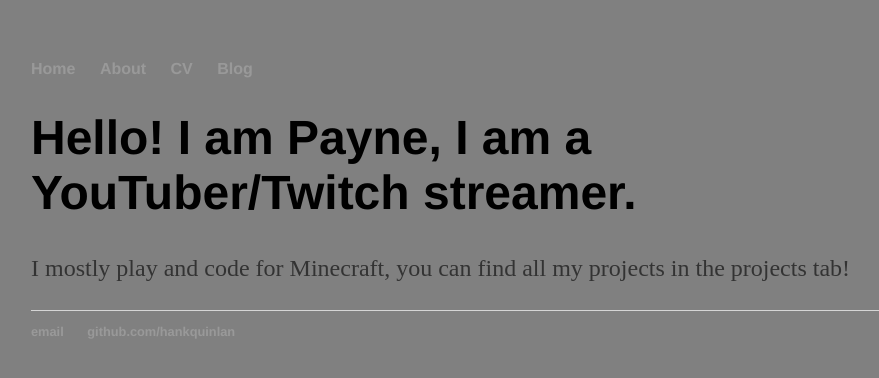
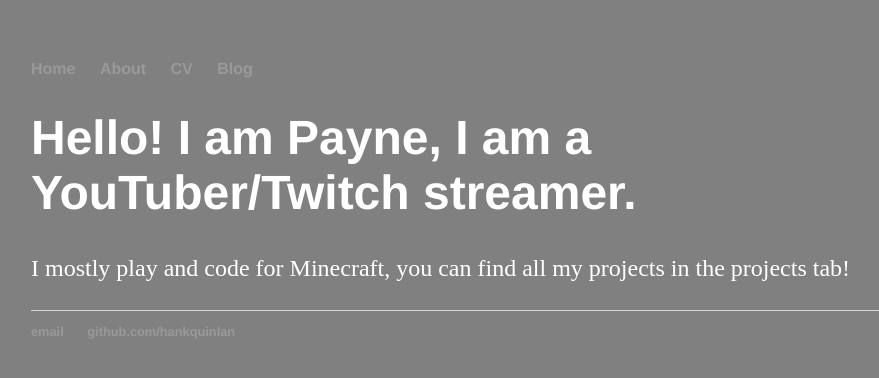
Before and after one commit to ThePayneMaster/payne.yt, a Jekyll site: the page built from index.html, in a window 1280 px wide. Shown: the top 378 px of the page, without its empty margins (161-1040 px from the left). Built offline with Jekyll 4.4.1, drawn with Linux system fonts in a browser that asks for light colours.

Commit message:
Update main.css

```diff
--- a/css/main.css
+++ b/css/main.css
@@ -24,11 +24,12 @@
 h1 {
     font-size: 3em;
     font-family:'Helvetica', 'Arial', 'Sans-Serif';
+    color: #ffffff;
 }
 p {
     font-size: 1.5em;
     line-height: 1.4em;
-    color: #333;
+    color: #ffffff;
 }
 footer {
     border-top: 1px solid #d5d5d5;
```
